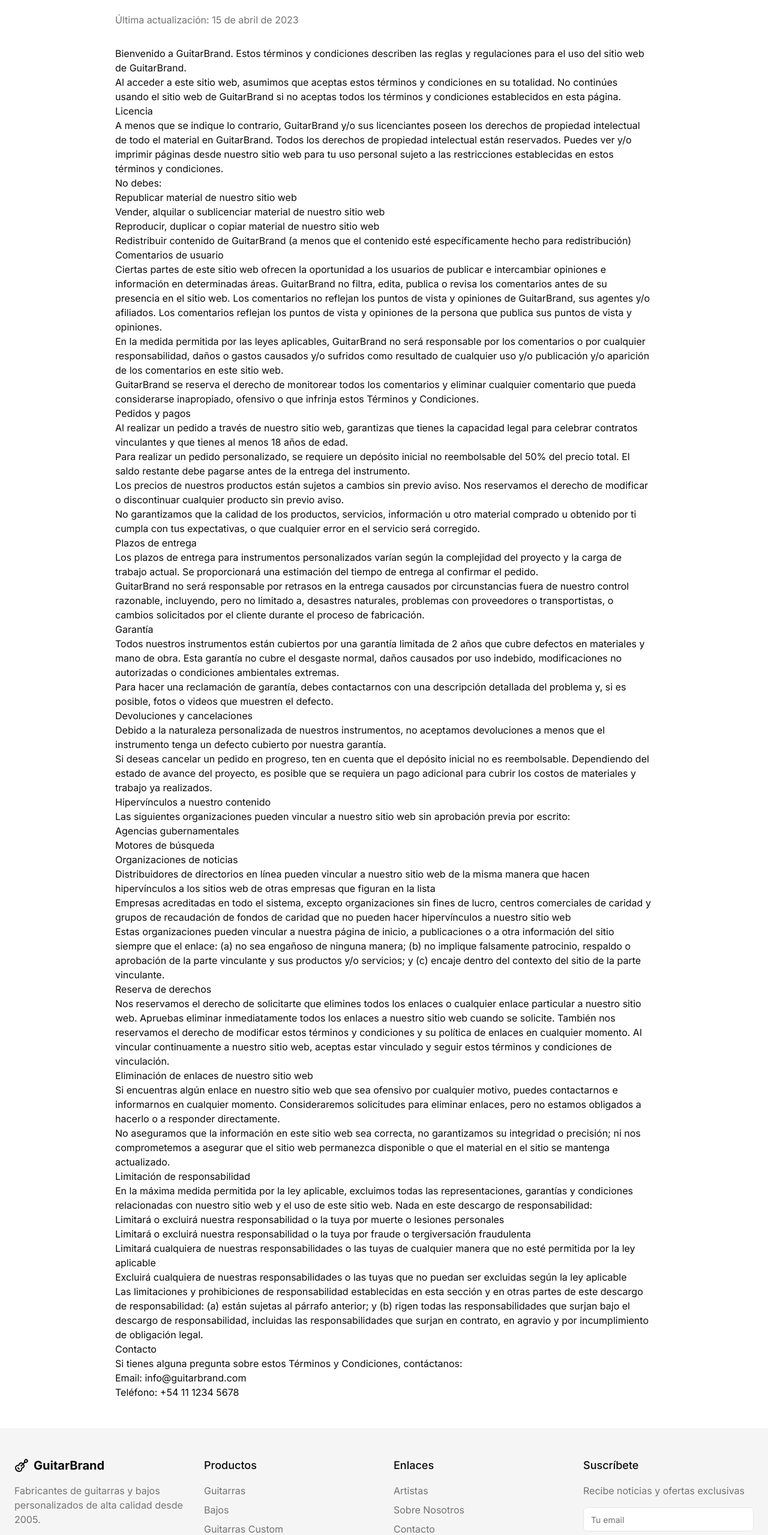
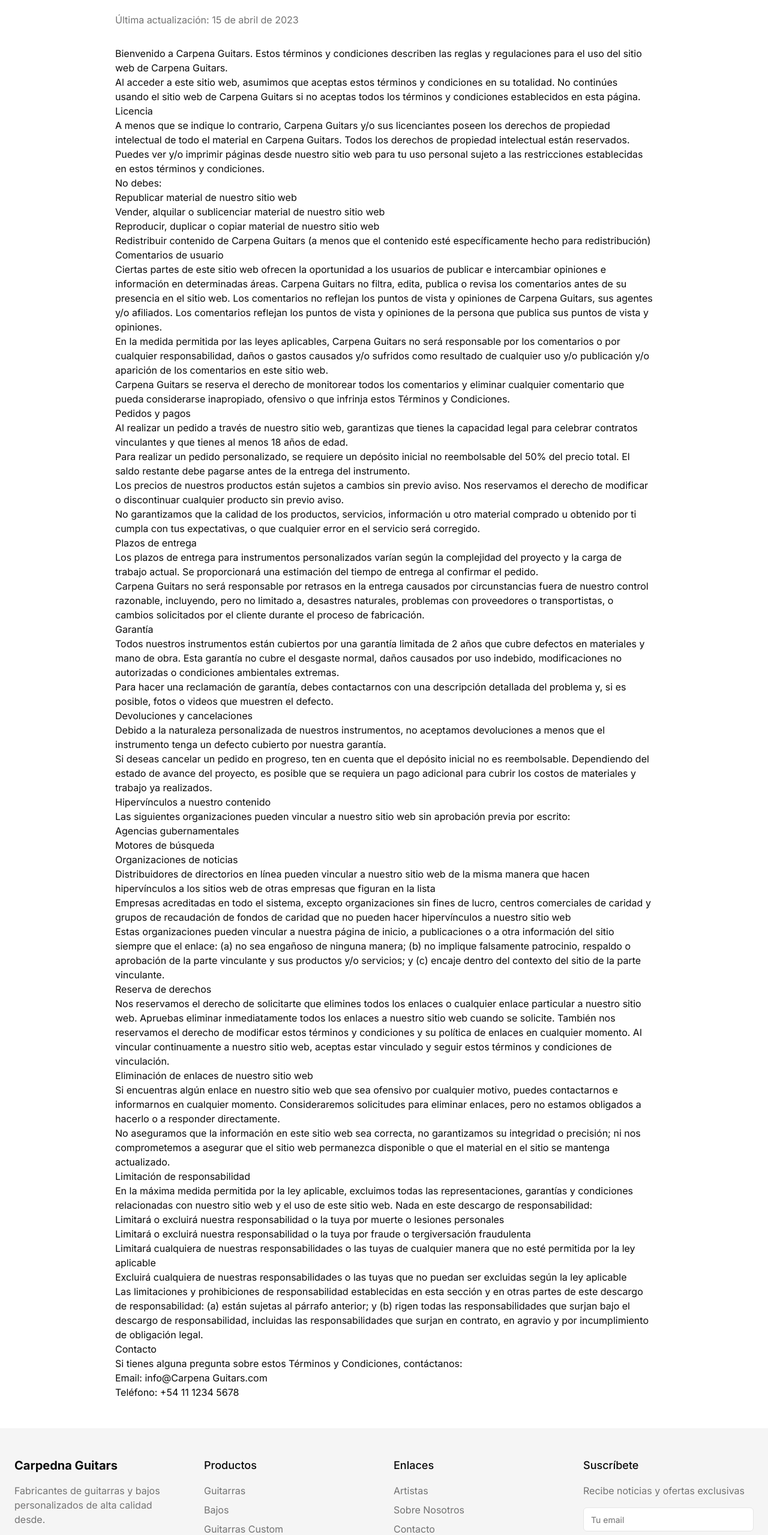
Before and after one commit to GRAMAPHENIA/sitio-oficial-carpena-guitars, a Next.js app: page /terminos in a window 1280 px wide. Shown: the part 207-2766 px from the top of the page at 60% size. Built offline with nearby package versions, Linux system fonts and the light colour scheme.

Commit message:
feat: actualizar referencias de "GuitarBrand" a "Carpena Guitars" en varias páginas y mejorar el pie de página

```diff
--- a/app/artistas/page.tsx
+++ b/app/artistas/page.tsx
@@ -41,7 +41,7 @@ export default function ArtistasPage() {
                 ))}
               </div>
 
-              <div className="flex justify-between items-center">
+              {/* <div className="flex justify-between items-center">
                 <Link href={`/artistas/${artist.slug}`} className="text-primary font-medium hover:underline">
                   Ver perfil completo
                 </Link>
@@ -91,7 +91,7 @@ export default function ArtistasPage() {
                     </Link>
                   )}
                 </div>
-              </div>
+              </div> */}
             </CardContent>
           </Card>
         ))}
--- a/app/faq/page.tsx
+++ b/app/faq/page.tsx
@@ -38,7 +38,7 @@ export default function FAQPage() {
         <div className="mt-12 p-6 bg-muted rounded-lg text-center">
           <h3 className="text-xl font-bold mb-3">¿Necesitas más ayuda?</h3>
           <p className="text-muted-foreground mb-4">
-            Si no encuentras lo que buscas, contáctanos directamente.
+            Si no encontras lo que buscas, contáctanos directamente.
           </p>
           <Button asChild>
             <Link href="/contacto">Contactar al soporte</Link>
--- a/app/terminos/page.tsx
+++ b/app/terminos/page.tsx
@@ -25,21 +25,21 @@ export default function TerminosPage() {
 
         <div className="prose max-w-none">
           <p>
-            Bienvenido a GuitarBrand. Estos términos y condiciones describen las reglas y regulaciones para el uso del
-            sitio web de GuitarBrand.
+            Bienvenido a Carpena Guitars. Estos términos y condiciones describen las reglas y regulaciones para el uso del
+            sitio web de Carpena Guitars.
           </p>
 
           <p>
             Al acceder a este sitio web, asumimos que aceptas estos términos y condiciones en su totalidad. No continúes
-            usando el sitio web de GuitarBrand si no aceptas todos los términos y condiciones establecidos en esta
+            usando el sitio web de Carpena Guitars si no aceptas todos los términos y condiciones establecidos en esta
             página.
           </p>
 
           <h2>Licencia</h2>
 
           <p>
-            A menos que se indique lo contrario, GuitarBrand y/o sus licenciantes poseen los derechos de propiedad
-            intelectual de todo el material en GuitarBrand. Todos los derechos de propiedad intelectual están
+            A menos que se indique lo contrario, Carpena Guitars y/o sus licenciantes poseen los derechos de propiedad
+            intelectual de todo el material en Carpena Guitars. Todos los derechos de propiedad intelectual están
             reservados. Puedes ver y/o imprimir páginas desde nuestro sitio web para tu uso personal sujeto a las
             restricciones establecidas en estos términos y condiciones.
           </p>
@@ -51,7 +51,7 @@ export default function TerminosPage() {
             <li>Vender, alquilar o sublicenciar material de nuestro sitio web</li>
             <li>Reproducir, duplicar o copiar material de nuestro sitio web</li>
             <li>
-              Redistribuir contenido de GuitarBrand (a menos que el contenido esté específicamente hecho para
+              Redistribuir contenido de Carpena Guitars (a menos que el contenido esté específicamente hecho para
               redistribución)
             </li>
           </ul>
@@ -60,20 +60,20 @@ export default function TerminosPage() {
 
           <p>
             Ciertas partes de este sitio web ofrecen la oportunidad a los usuarios de publicar e intercambiar opiniones
-            e información en determinadas áreas. GuitarBrand no filtra, edita, publica o revisa los comentarios antes de
-            su presencia en el sitio web. Los comentarios no reflejan los puntos de vista y opiniones de GuitarBrand,
+            e información en determinadas áreas. Carpena Guitars no filtra, edita, publica o revisa los comentarios antes de
+            su presencia en el sitio web. Los comentarios no reflejan los puntos de vista y opiniones de Carpena Guitars,
             sus agentes y/o afiliados. Los comentarios reflejan los puntos de vista y opiniones de la persona que
             publica sus puntos de vista y opiniones.
           </p>
 
           <p>
-            En la medida permitida por las leyes aplicables, GuitarBrand no será responsable por los comentarios o por
+            En la medida permitida por las leyes aplicables, Carpena Guitars no será responsable por los comentarios o por
             cualquier responsabilidad, daños o gastos causados y/o sufridos como resultado de cualquier uso y/o
             publicación y/o aparición de los comentarios en este sitio web.
           </p>
 
           <p>
-            GuitarBrand se reserva el derecho de monitorear todos los comentarios y eliminar cualquier comentario que
+            Carpena Guitars se reserva el derecho de monitorear todos los comentarios y eliminar cualquier comentario que
             pueda considerarse inapropiado, ofensivo o que infrinja estos Términos y Condiciones.
           </p>
 
@@ -107,7 +107,7 @@ export default function TerminosPage() {
           </p>
 
           <p>
-            GuitarBrand no será responsable por retrasos en la entrega causados por circunstancias fuera de nuestro
+            Carpena Guitars no será responsable por retrasos en la entrega causados por circunstancias fuera de nuestro
             control razonable, incluyendo, pero no limitado a, desastres naturales, problemas con proveedores o
             transportistas, o cambios solicitados por el cliente durante el proceso de fabricación.
           </p>
@@ -220,7 +220,7 @@ export default function TerminosPage() {
           <p>Si tienes alguna pregunta sobre estos Términos y Condiciones, contáctanos:</p>
 
           <p>
-            Email: info@guitarbrand.com
+            Email: info@Carpena Guitars.com
             <br />
             Teléfono: +54 11 1234 5678
           </p>
--- a/components/footer.tsx
+++ b/components/footer.tsx
@@ -10,12 +10,12 @@ export default function Footer() {
         <div className="grid grid-cols-1 md:grid-cols-4 gap-8">
           <div className="space-y-4">
             <Link href="/" className="flex items-center space-x-2">
-              <Guitar className="h-6 w-6" />
-              <span className="font-bold text-xl">GuitarBrand</span>
+              {/* <Guitar className="h-6 w-6" /> */}
+              <span className="font-bold text-xl">Carpedna Guitars</span>
             </Link>
             <p className="text-muted-foreground">
               Fabricantes de guitarras y bajos personalizados de alta calidad
-              desde 2005.
+              desde.
             </p>
             <div className="flex space-x-4">
               <Link
@@ -150,7 +150,7 @@ export default function Footer() {
 
         <div className="border-t mt-12 pt-8 flex flex-col md:flex-row justify-between items-center">
           <p className="text-sm text-muted-foreground">
-            &copy; {new Date().getFullYear()} GuitarBrand. Todos los derechos
+            &copy; {new Date().getFullYear()} Carpena Guitars. Todos los derechos
             reservados.
           </p>
           <div className="flex space-x-4 mt-4 md:mt-0">
```
